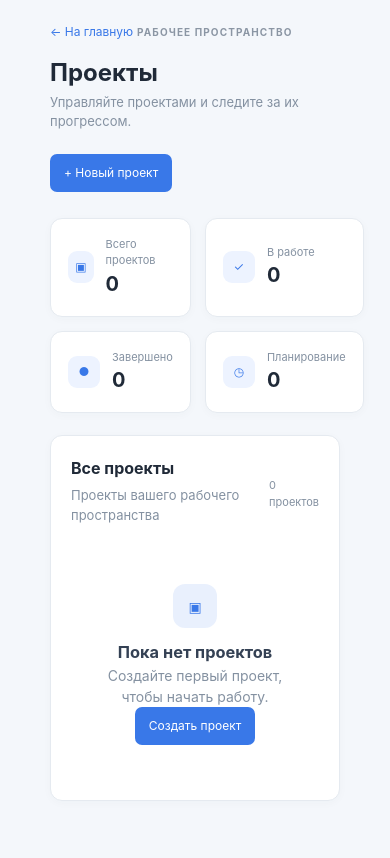
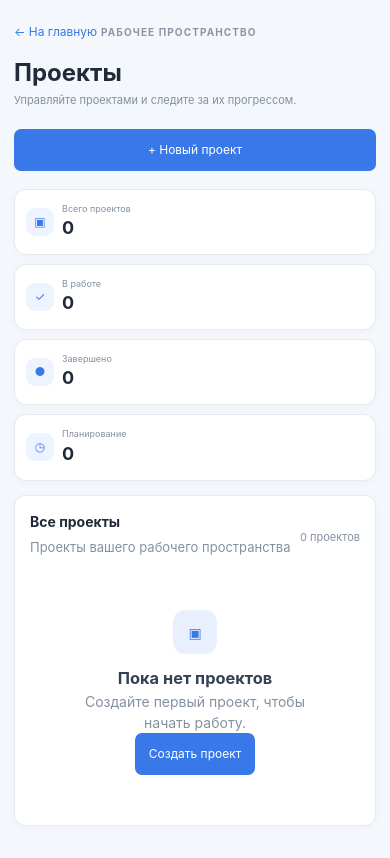
Before and after one commit to xirsoev/DevPanel, a PHP site: page /pages/projects/index.php in a window 390 px wide. Before the commit the page ends 801 px from the top, so only its background shows below. Run offline with PHP 8.4, Linux system fonts and the light colour scheme; the visitor is signed in with stand-in values (Sample User, id 1); data that the repository does not hold is empty.

Commit message:
Improve mobile layout across DevPanel

```diff
--- a/assets/css/theme-light.css
+++ b/assets/css/theme-light.css
@@ -18,3 +18,72 @@ body{background:#f4f7fb;color:var(--text)}
 @media(max-width:560px){.main{padding:20px 14px}.topbar-actions{margin-left:auto}.stats-grid{grid-template-columns:1fr}.stat-card{min-width:0}.stat-value{font-size:24px}.topbar-actions .topbar-button:first-child{display:none}.page-header{flex-wrap:wrap}.page-header h1{font-size:24px}}
 @media(max-width:700px){.panel-header{padding:16px}.projects-list{padding:2px 16px 14px}.project-row{grid-template-columns:1fr;gap:10px;padding:15px 0}.project-progress{max-width:100%}.project-tasks{font-size:10px}.project-status{justify-self:start}.panel-header a{display:none}}
 @media(max-width:700px){.project-details-page{padding:20px 14px 32px}.project-details-page .page-header{display:block}.project-details-page .page-header h1{font-size:24px}.project-header-actions{margin-top:12px}.project-details-grid{grid-template-columns:1fr;gap:12px}.details-card,.project-tasks-section{padding:17px}.task-summary{grid-template-columns:repeat(2,1fr)}.task-item{grid-template-columns:24px minmax(0,1fr) auto;gap:8px}.task-priority,.task-date{display:none}.project-tasks-section .section-heading a{display:none}}
+
+/* Телефонная раскладка: нижняя навигация, удобные отступы и touch-targets */
+@media (max-width:700px){
+    html{overflow-x:hidden}
+    body{overflow-x:hidden;-webkit-tap-highlight-color:transparent}
+    .app{display:block;min-height:100vh}
+    .sidebar{top:auto;right:0;bottom:0;left:0;width:100%;height:auto;min-height:64px;padding:7px 8px calc(7px + env(safe-area-inset-bottom));display:flex;flex-direction:row;align-items:stretch;gap:4px;border-right:0;border-top:1px solid #e5eaf0;box-shadow:0 -5px 22px #233d5a12}
+    .sidebar .brand,.sidebar .sidebar-section-title,.sidebar .system-status{display:none}
+    .sidebar .sidebar-nav{display:flex;flex:1;flex-direction:row;justify-content:space-around;gap:3px;margin:0}
+    .sidebar .nav-item{flex:1;min-height:50px;justify-content:center;flex-direction:column;gap:2px;padding:4px 2px;border-radius:9px;font-size:10px;line-height:1.1;text-align:center}
+    .sidebar .nav-item span:not(.nav-icon){display:block;font-size:10px;white-space:nowrap}
+    .sidebar .nav-icon{height:20px;font-size:16px}
+    .sidebar .nav-item.active::before{top:auto;right:18%;bottom:2px;left:18%;width:auto;height:2px;border-radius:2px}
+    .main{width:100%;min-width:0;margin-left:0;padding:20px 14px calc(88px + env(safe-area-inset-bottom))}
+    .topbar{gap:12px;margin-bottom:20px;align-items:flex-start}
+    .topbar>div:first-child{min-width:0;flex:1}
+    .topbar h1{font-size:21px;line-height:1.25;overflow-wrap:anywhere}
+    .topbar>div:first-child>p{font-size:11px;line-height:1.4}
+    .topbar-actions{flex-shrink:0;gap:6px}
+    .topbar-actions .icon-button,.topbar-button{width:40px;height:40px;min-height:40px}
+    .topbar-actions .profile{display:none}
+    .stats-grid{grid-template-columns:repeat(2,minmax(0,1fr));gap:10px;margin-bottom:14px}
+    .stat-card{min-height:106px;padding:14px 13px}
+    .stat-value{margin-top:10px;font-size:24px}
+    .dashboard-grid{gap:14px}
+    .panel{border-radius:11px}
+    .panel-header{padding:15px 14px;gap:10px}
+    .panel-header h2{font-size:14px}
+    .panel-header p{font-size:10px}
+    .chart{height:190px;padding:14px}
+    .activity-list{padding:2px 14px 12px}
+    .projects-panel{margin-top:14px}
+    .projects-list{padding:2px 14px 12px}
+    .project-row{grid-template-columns:1fr;gap:9px;padding:14px 0}
+    .project-row>*{min-width:0}
+    .project-info strong{font-size:13px;overflow-wrap:anywhere}
+    .project-progress{max-width:none}
+    .project-status{justify-self:start}
+    .primary-button,.primary-btn,.secondary-btn,.danger-btn{min-height:42px;padding:10px 13px}
+    .page-header{gap:14px;margin-bottom:18px}
+    .page-header h1{font-size:24px;overflow-wrap:anywhere}
+    .page-header p{font-size:11px;line-height:1.45}
+    .page-header .primary-btn{width:100%;justify-content:center}
+    .projects-main{padding-bottom:32px}
+    .projects-page{max-width:none}
+    .project-stats{gap:9px;margin-bottom:14px}
+    .project-stat{min-width:0;padding:13px 11px;gap:8px}
+    .project-stat .stat-icon{width:28px;height:28px;flex:0 0 28px}
+    .project-stat span{font-size:9px;line-height:1.25}
+    .project-stat strong{font-size:18px}
+    .projects-section{padding:15px;border-radius:11px}
+    .section-heading{gap:8px;margin-bottom:12px}
+    .section-heading h2{font-size:14px}
+    .project-card{padding:14px}
+    .project-footer{align-items:flex-start}
+    .project-actions{flex-wrap:wrap}
+    .form-row{grid-template-columns:1fr}
+    .modal{padding:19px}
+    .project-details-page{padding:20px 14px 32px}
+    .project-details-page .page-header h1{font-size:23px}
+    .details-card,.project-tasks-section{padding:15px}
+    .task-item{grid-template-columns:22px minmax(0,1fr) auto;gap:7px;padding:12px 0}
+}
+@media (max-width:420px){
+    .stats-grid,.project-stats{grid-template-columns:1fr}
+    .topbar-actions .icon-button{display:none}
+    .topbar-actions .topbar-button{width:40px}
+    .sidebar .nav-item span:not(.nav-icon){font-size:9px}
+}
```
Also changed, not shown: assets/css/auth.css (+12 -0 lines).
